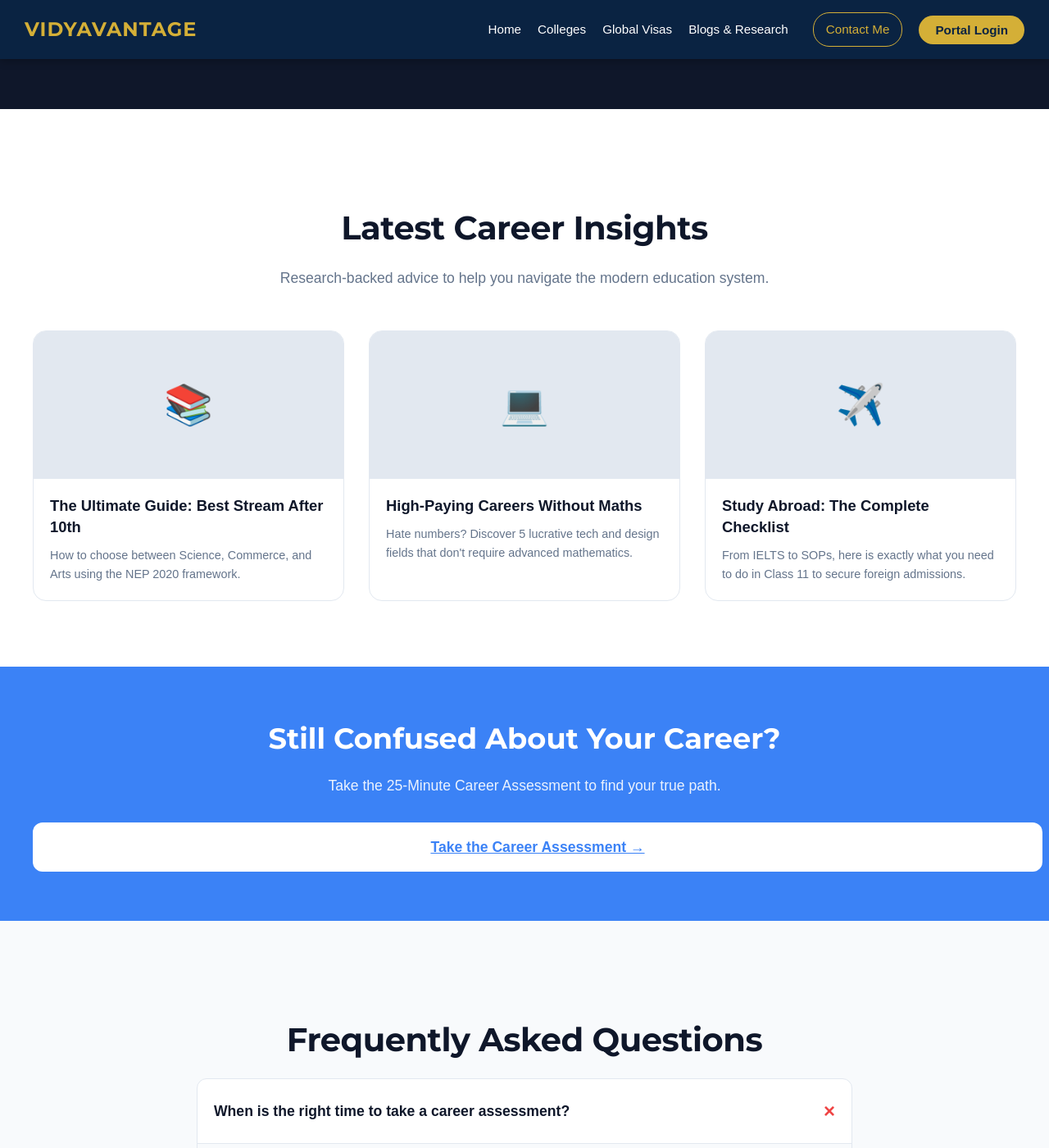
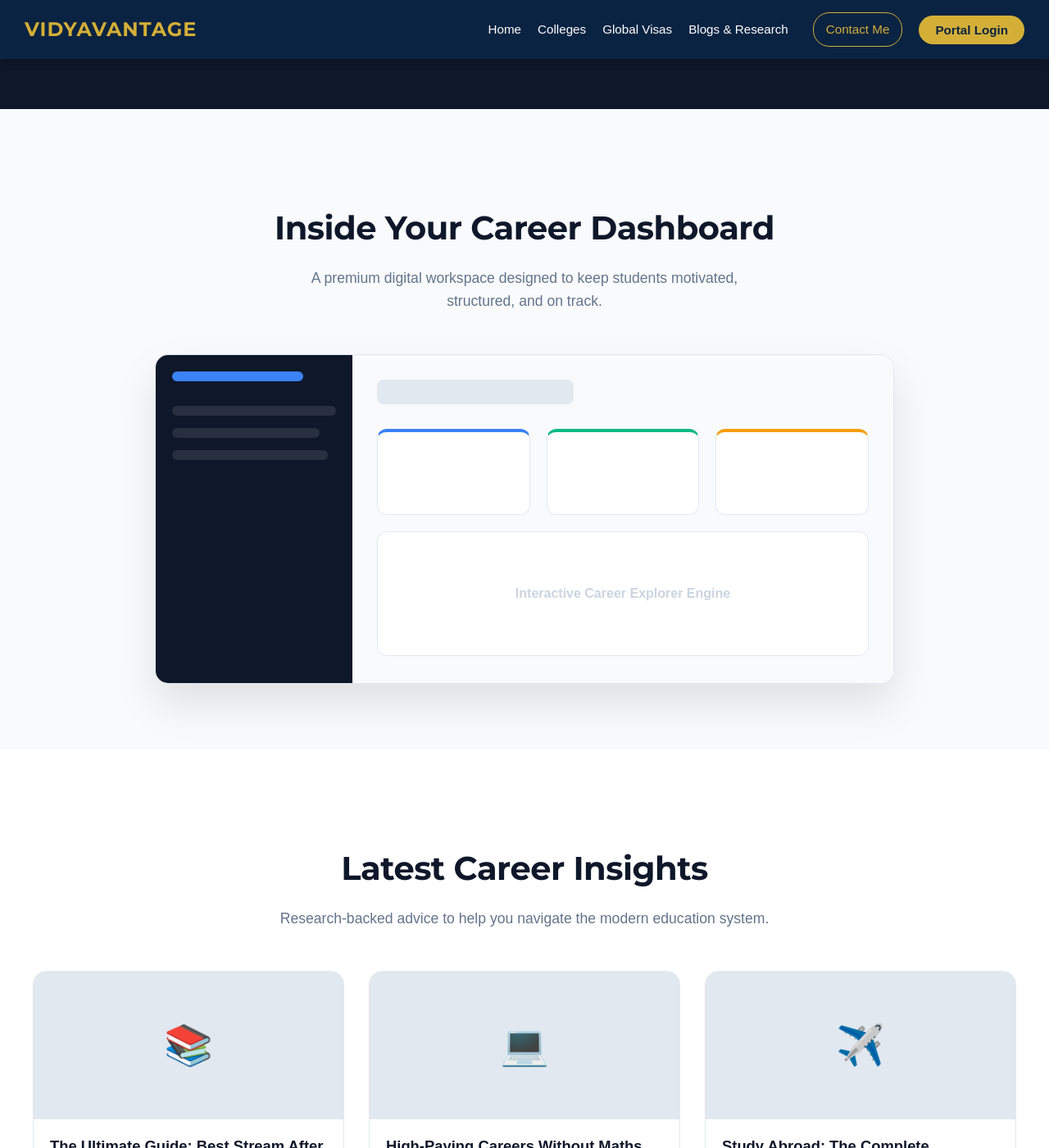
Before and after one commit to antoniovn96/vidyavantage.github.io, a Jekyll site: the page built from index.md, in a window 1280 px wide and 1400 px high, scrolled down 4375 px. Shown: the whole window at 82% size. Built offline with Jekyll 4.4.1, drawn with Linux system fonts in a browser that asks for light colours; our own code applies the rules of GitHub Pages for plain Markdown files; comment, search, counter and statistics services are not loaded; some of the changed lines change nothing that is shown.

Commit message:
Update index.md

```diff
--- a/index.md
+++ b/index.md
@@ -85,7 +85,7 @@
         .divider::after { margin-left: .75em; }
         .btn-google { width: 100%; background: white; color: var(--text-main); border: 2px solid var(--border); padding: 14px; font-size: 1.05rem; font-weight: 800; border-radius: 12px; cursor: pointer; transition: 0.3s; display: inline-flex; align-items: center; justify-content: center; gap: 10px;}
         .btn-google:hover { background: #f8fafc; border-color: #cbd5e1;}
-        .error-msg { color: var(--danger); font-size: 0.85rem; margin-top: 10px; font-weight: 600; text-align: center; display: none;}
+        .error-msg { color: var(--danger); font-size: 0.9rem; margin-top: 15px; font-weight: 600; text-align: center; display: none; line-height: 1.5; background: #fff1f2; padding: 10px; border-radius: 8px; border: 1px solid #fecdd3;}
         .register-link { text-align: center; margin-top: 25px; font-size: 1rem; color: var(--text-muted); }
         .register-link a { color: var(--accent); font-weight: 900; text-decoration: none; transition: 0.2s;}
         .register-link a:hover { text-decoration: underline; }
@@ -140,6 +140,15 @@
         .founder-stats { display: flex; gap: 20px; margin-top: 20px;}
         .f-stat { background: #f8fafc; padding: 10px 15px; border-radius: 10px; border: 1px solid var(--border); font-weight: bold; color: var(--dark); font-size: 0.9rem;}
 
+        /* --- DASHBOARD PREVIEW --- */
+        .dash-mockup { background: white; border-radius: 16px; border: 1px solid var(--border); box-shadow: 0 25px 50px rgba(0,0,0,0.1); overflow: hidden; display: flex; height: 400px; max-width: 900px; margin: 0 auto;}
+        .mock-sidebar { width: 200px; background: var(--dark); padding: 20px;}
+        .mock-line { height: 12px; background: rgba(255,255,255,0.1); border-radius: 6px; margin-bottom: 15px;}
+        .mock-content { flex: 1; padding: 30px; background: #f8fafc;}
+        .mock-header { height: 30px; width: 40%; background: #e2e8f0; border-radius: 8px; margin-bottom: 30px;}
+        .mock-grid { display: grid; grid-template-columns: 1fr 1fr 1fr; gap: 20px;}
+        .mock-card { height: 100px; background: white; border-radius: 12px; border: 1px solid #e2e8f0;}
+
         /* --- BLOG PREVIEW --- */
         .blog-grid { display: grid; grid-template-columns: repeat(3, 1fr); gap: 30px; }
         .blog-card { background: white; border: 1px solid var(--border); border-radius: 16px; overflow: hidden; transition: 0.3s; text-decoration: none; color: inherit; display: block;}
@@ -168,11 +177,13 @@
         /* --- MOBILE RESPONSIVENESS --- */
         @media (max-width: 900px) {
             .hero h1 { font-size: 2.8rem; }
+            .hero-buttons { flex-direction: column; }
             .trust-grid, .steps-grid, .parent-grid, .split-grid, .blog-grid, .audience-grid { grid-template-columns: 1fr; }
             .founder-card { flex-direction: column; text-align: center; }
             .founder-stats { justify-content: center; flex-wrap: wrap; }
             .step-card { margin-bottom: 10px; }
             .audience-grid { grid-template-columns: 1fr 1fr; }
+            .dash-mockup { display: none; }
         }
         @media (max-width: 500px) {
             .audience-grid { grid-template-columns: 1fr; }
@@ -403,6 +414,33 @@
     </div>
 </section>
 
+<section class="section">
+    <div class="container">
+        <h2 class="section-title">Inside Your Career Dashboard</h2>
+        <p class="section-subtitle">A premium digital workspace designed to keep students motivated, structured, and on track.</p>
+
+        <div class="dash-mockup">
+            <div class="mock-sidebar">
+                <div class="mock-line" style="width: 80%; background:var(--primary); margin-bottom: 30px;"></div>
+                <div class="mock-line" style="width: 100%;"></div>
+                <div class="mock-line" style="width: 90%;"></div>
+                <div class="mock-line" style="width: 95%;"></div>
+            </div>
+            <div class="mock-content">
+                <div class="mock-header"></div>
+                <div class="mock-grid">
+                    <div class="mock-card" style="border-top: 4px solid var(--primary);"></div>
+                    <div class="mock-card" style="border-top: 4px solid var(--secondary);"></div>
+                    <div class="mock-card" style="border-top: 4px solid var(--accent);"></div>
+                </div>
+                <div style="margin-top:20px; height: 150px; background: white; border-radius: 12px; border: 1px solid #e2e8f0; display:flex; align-items:center; justify-content:center; color: #cbd5e1; font-weight:bold;">
+                    Interactive Career Explorer Engine
+                </div>
+            </div>
+        </div>
+    </div>
+</section>
+
 <section class="section" style="background: white;">
     <div class="container">
         <h2 class="section-title">Latest Career Insights</h2>
@@ -475,7 +513,7 @@
 <script type="module">
     import { initializeApp } from "https://www.gstatic.com/firebasejs/10.8.1/firebase-app.js";
     import { getAuth, signInWithEmailAndPassword, onAuthStateChanged, GoogleAuthProvider, signInWithPopup, signOut } from "https://www.gstatic.com/firebasejs/10.8.1/firebase-auth.js";
-    import { getFirestore, doc, setDoc, getDoc } from "https://www.gstatic.com/firebasejs/10.8.1/firebase-firestore.js";
+    import { getFirestore, doc, getDoc } from "https://www.gstatic.com/firebasejs/10.8.1/firebase-firestore.js";
 
     // ⚠️ REPLACE WITH YOUR FIREBASE CONFIG
     const firebaseConfig = {
@@ -532,16 +570,18 @@
     onAuthStateChanged(auth, (user) => {
         if (user && !isProcessingLogin) {
 
+            // 1. Update Navbar
             if(navAuthContainer) {
                 navAuthContainer.innerHTML = `<a href="student_portal.html" class="btn-nav">Dashboard ➔</a>`;
             }
 
+            // 2. Update bottom Login Card to a Welcome Card
             if(authCardContainer) {
                 authCardContainer.innerHTML = `
                     <div style="text-align:center;">
                         <div style="font-size: 3rem; margin-bottom: 10px;">👋</div>
                         <h2 style="color:var(--dark); margin:0 0 10px 0;">Welcome Back!</h2>
-                        <p style="color:var(--text-muted); margin-bottom:25px;">You are already securely authenticated.</p>
+                        <p style="color:var(--text-muted); margin-bottom:25px;">You are securely authenticated.</p>
                         <button onclick="window.location.href='student_portal.html'" class="btn-large" style="width:100%; margin-bottom:15px; border:none;">Enter My Dashboard ➔</button>
                         <br>
                         <button id="quickLogoutBtn" style="background:none; border:none; color:var(--danger); cursor:pointer; font-weight:800; font-size:0.95rem; font-family:inherit; text-decoration:underline; margin-top: 10px;">Sign Out Securely</button>
@@ -574,21 +614,38 @@
             errorMsg.style.display = 'none';
 
             try {
-                await signInWithEmailAndPassword(auth, email, password);
+                const userCredential = await signInWithEmailAndPassword(auth, email, password);
+
+                // Extra Security Check: Does their profile actually exist?
+                const docRef = doc(db, "students", userCredential.user.uid);
+                const docSnap = await getDoc(docRef);
+
+                if (!docSnap.exists()) {
+                    await signOut(auth);
+                    throw new Error("unregistered_user");
+                }
+
                 window.location.href = "student_portal.html";
             } catch (error) {
                 console.error("Login Error:", error.message);
-                errorMsg.innerText = "Invalid email or password. Please verify your credentials.";
-                errorMsg.style.display = 'block';
-                loginBtn.innerText = "Secure Sign In";
-                loginBtn.disabled = false;
-                if(googleBtn) googleBtn.disabled = false;
-                isProcessingLogin = false;
+
+                if(error.message === "unregistered_user" || error.message.includes("user-not-found") || error.message.includes("invalid-credential")) {
+                    errorMsg.innerHTML = "🕵️‍♂️ <strong>User Not Found!</strong><br><br>Did you try sneaking in through the back door? You need to register first!<br><br>Redirecting...";
+                    errorMsg.style.display = 'block';
+                    setTimeout(() => { window.location.href = "register.html"; }, 3500);
+                } else {
+                    errorMsg.innerText = "Invalid email or password. Please verify your credentials.";
+                    errorMsg.style.display = 'block';
+                    loginBtn.innerText = "Secure Sign In";
+                    loginBtn.disabled = false;
+                    if(googleBtn) googleBtn.disabled = false;
+                    isProcessingLogin = false;
+                }
             }
         });
     }
 
-    // 2. GOOGLE LOGIN
+    // 2. GOOGLE LOGIN (BOUNCER LOGIC APPLIED)
     const googleBtn = document.getElementById('googleBtn');
     if(googleBtn) {
         googleBtn.addEventListener('click', async () => {
@@ -605,22 +662,22 @@
                 const result = await signInWithPopup(auth, provider);
                 const user = result.user;
 
+                // STRICT CHECK: If they don't have a profile, kick them out.
                 const docRef = doc(db, "students", user.uid);
                 const docSnap = await getDoc(docRef);
 
                 if (!docSnap.exists()) {
-                    await setDoc(docRef, {
-                        name: user.displayName || "Student",
-                        email: user.email,
-                        schoolId: "GENERAL",
-                        joinedAt: new Date().toISOString(),
-                        assessmentCompleted: false,
-                        sessionsHad: 0,
-                        careerLocked: false,
-                        academic: {}
-                    }, { merge: true });
+                    await signOut(auth); // Kick them out of Auth
+                    errorMsg.innerHTML = "🕵️‍♂️ <strong>Profile Not Found!</strong><br><br>Hold your horses! 🐎 You can't enter the VIP club without making a profile first.<br><br>Taking you to registration...";
+                    errorMsg.style.display = 'block';
+
+                    setTimeout(() => {
+                        window.location.href = "register.html";
+                    }, 3500);
+                    return; // Stop script execution so it doesn't redirect to dashboard
                 }
 
+                // If profile exists, let them in.
                 window.location.href = "student_portal.html";
 
             } catch (error) {
```
